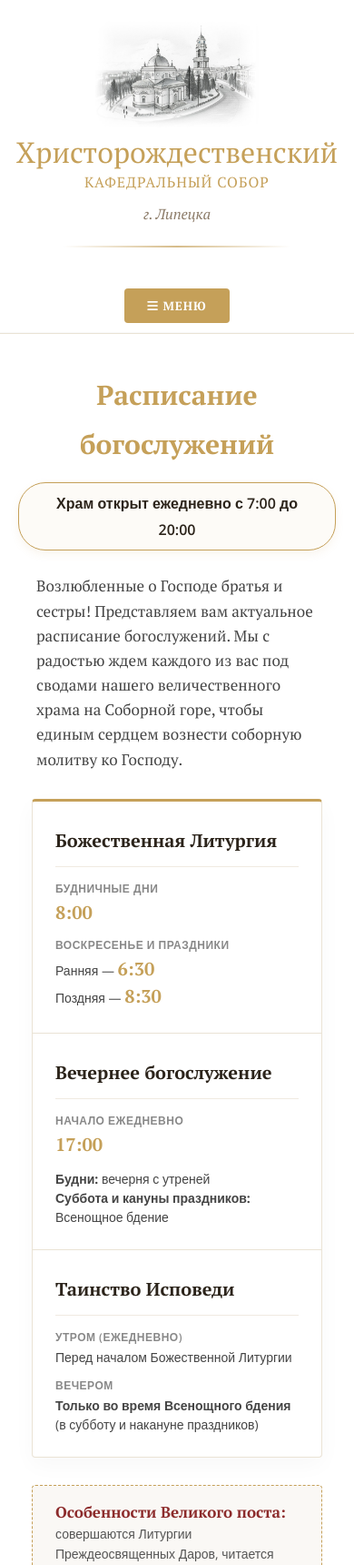
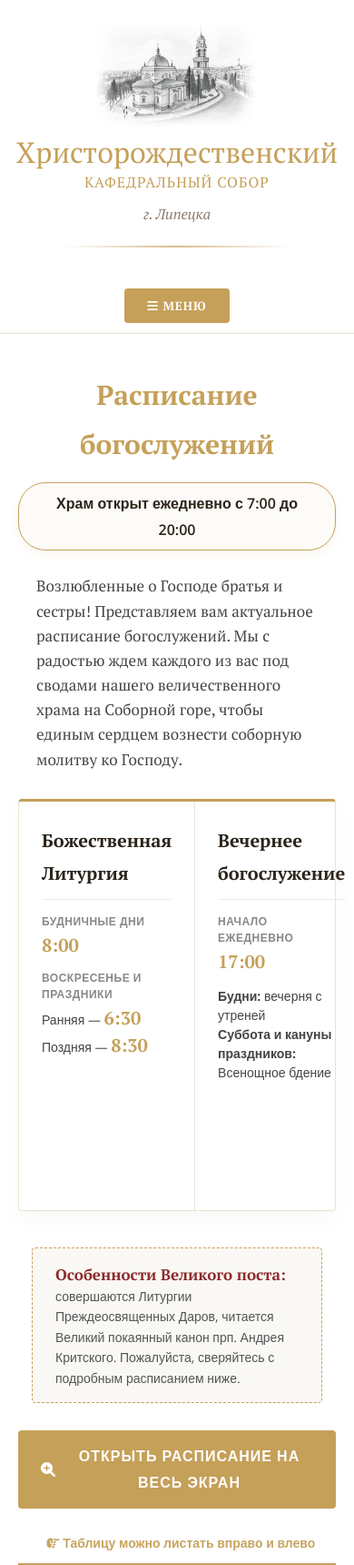
Before and after one commit to Dmitrii048/sobor_Rozhdestva, a Jekyll site: the page schedule/index.html, which Jekyll copies as it is, in a window 390 px wide. Shown: the top 1720 px of the page at 91% size. Built offline with Jekyll 4.4.1, drawn with Linux system fonts in a browser that asks for light colours; grey boxes are pictures that could not be loaded.

Commit message:
Update index.html

```diff
--- a/schedule/index.html
+++ b/schedule/index.html
@@ -221,26 +221,29 @@
         .btn-open-doc:hover { background-color: #b08d4a; }
 
         /* АДАПТИВНОСТЬ */
-        @media (max-width: 850px) {
-            .schedule-summary-board {
-                grid-template-columns: 1fr;
-                margin: 0 15px 30px;
-            }
-            .board-col {
-                border-right: none;
-                border-bottom: 1px solid var(--border, #EAE3D5);
-            }
-            .board-col:last-child { border-bottom: none; }
-        }
-
+      /* АДАПТИВНОСТЬ */
         @media (max-width: 768px) {
             .schedule-title { font-size: 30px; }
 
             .swipe-hint { display: block; }
-            .doc-frame { height: 650px; }
+
+            /* === ИСПРАВЛЕНИЕ МАСШТАБА И ЗАВИСАНИЯ ТУТ === */
+            .doc-frame {
+                min-width: 600px; /* Было 800. Теперь масштаб отдалится, всё станет мельче и удобнее */
+                height: 450px; /* Уменьшили высоту! Теперь окно не съедает весь экран, и сайт листается без лагов */
+            }
 
             .doc-gold-wrapper { padding: 0; border: none; box-shadow: none; margin-bottom: 40px;}
-            .doc-inner-border { border: none; border-top: 2px solid var(--gold, #C5A059); border-bottom: 2px solid var(--gold, #C5A059); border-radius: 0; }
+
+            .doc-inner-border {
+                border: none;
+                border-top: 2px solid var(--gold, #C5A059);
+                border-bottom: 2px solid var(--gold, #C5A059);
+                border-radius: 0;
+                /* Принудительно включаем плавный скролл для Apple и Android */
+                -webkit-overflow-scrolling: touch;
+                overflow-x: auto;
+            }
 
             .doc-inner-border::after {
                 content: '';
```
